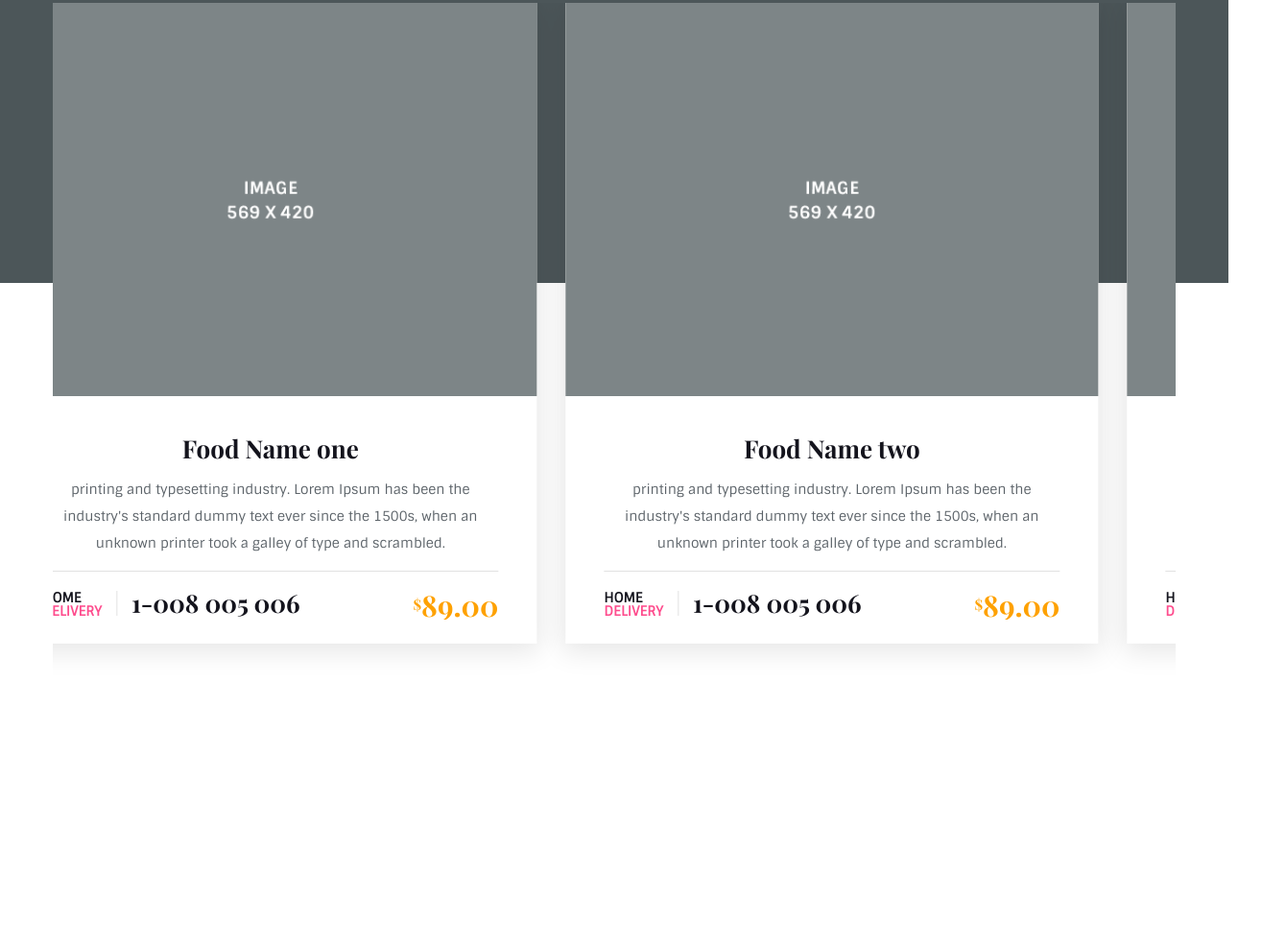
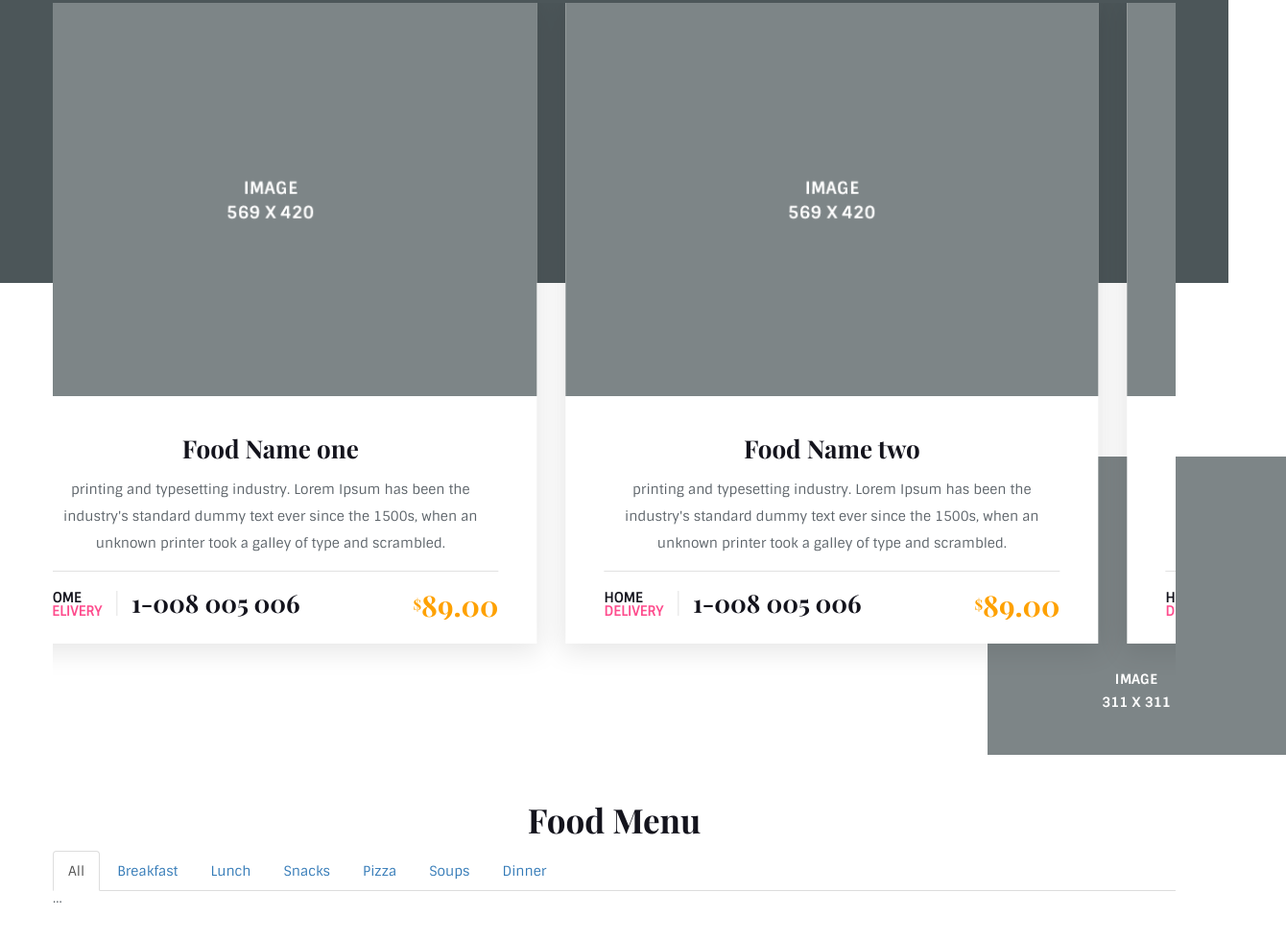
Before and after one commit to JulianaBasilio/luxury-restaurant, a website: page index.html in a window 1280 px wide. Shown: the part 1216-2195 px from the top of the page at 96% size, 1340 px wide, since content can reach past the window. Before the commit the page ends 1987 px from the top, so only its background shows below. Drawn offline with Linux system fonts and the light colour scheme.

Commit message:
Incluindo a seção Food Nav

```diff
--- a/index.html
+++ b/index.html
@@ -296,6 +296,39 @@
                         </div>
                     </div>
                 </div>
+                <img class="float-img" src="img/image-311x311.png" alt="">
+            </div>
+        </section>
+
+        <section class="food-menu">
+            <div class="container">
+                <div class="row">
+                        <h2>Food Menu</h2>
+                        <div class="food-nav">
+                            <!-- Nav tabs -->
+                            <ul class="nav nav-tabs" role="tablist">
+                                <li role="presentation" class="active food-nav-list "><a href="#all" aria-controls="all" role="tab" data-toggle="tab">All</a></li>
+                                <li role="presentation" class="food-nav-list "><a href="#breakfast" aria-controls="breakfast" role="tab" data-toggle="tab">Breakfast</a></li>
+                                <li role="presentation" class="food-nav-list "><a href="#lunch" aria-controls="lunch" role="tab" data-toggle="tab">Lunch</a></li>
+                                <li role="presentation" class="food-nav-list "><a href="#snacks" aria-controls="snacks" role="tab" data-toggle="tab">Snacks</a></li>
+                                <li role="presentation" class="food-nav-list "><a href="#pizza" aria-controls="pizza" role="tab" data-toggle="tab">Pizza</a></li>
+                                <li role="presentation" class="food-nav-list "><a href="#soups" aria-controls="soups" role="tab" data-toggle="tab">Soups</a></li>
+                                <li role="presentation" class="food-nav-list "><a href="#dinner" aria-controls="dinner" role="tab" data-toggle="tab">Dinner</a></li>
+                            </ul>
+
+                            <!-- Tab panes -->
+                            <div class="tab-content">
+                                <div role="tabpanel" class="tab-pane active" id="all">...</div>
+                                <div role="tabpanel" class="tab-pane" id="breakfast">...</div>
+                                <div role="tabpanel" class="tab-pane" id="lunch">...</div>
+                                <div role="tabpanel" class="tab-pane" id="snacks">...</div>
+                                <div role="tabpanel" class="tab-pane" id="pizza">...</div>
+                                <div role="tabpanel" class="tab-pane" id="soups">...</div>
+                                <div role="tabpanel" class="tab-pane" id="dinner">...</div>
+                            </div>
+
+                        </div>
+                </div>
             </div>
         </section>
     </main>
--- a/src/scss/style.scss
+++ b/src/scss/style.scss
@@ -37,6 +37,7 @@ sup {
     border: none;
     padding: 15px 35px;
 }
+
 .orange {
     color: #fea100;
 }
@@ -73,6 +74,12 @@ sup {
 
 .flex-vert-align {
     align-items: center;
+}
+
+.float-img {
+    float: right;
+    margin-top: -245px;
+    margin-right: -130px;
 }
 
 /*HEADER*/
@@ -374,3 +381,17 @@ sup {
         float: right;
     }
 }
+
+/* FOOD MENU */
+.food-menu {
+    margin-bottom: 100px;
+
+    h2 {
+        text-align: center;
+    }
+
+}
+
+.food-nav {
+
+}
```
Also changed, not shown: css/style.css, css/style.min.css, img/all-icon.png (added), img/breakfast-icon.png (added), img/dinner-icon.png (added), img/lunch-icon.png (added), img/pizza-icon.png (added), img/snacks-icon.png (added), img/soups-icon.png (added).
